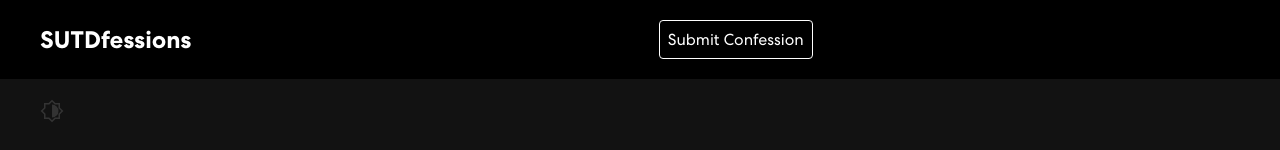
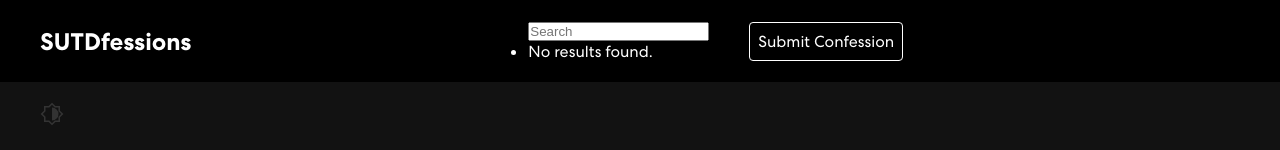
Before and after one commit to gangeshk14/sutdfess, a React (Create React App) app: page /admin in a window 1280 px wide. Shown: the top 150 px of the page. Built offline with nearby package versions, Linux system fonts and the light colour scheme; no server answers; the database is empty.

Commit message:
Fix a bug

```diff
--- a/src/components/SearchBar.js
+++ b/src/components/SearchBar.js
@@ -20,7 +20,16 @@
   // Filter the data and store it in a filteredData array
   const filteredData = props.data?.filter(item => item.title.includes(searchQuery));
 
-  if (!filteredData) return null;
+  if (!filteredData) {
+    return (
+      <div>
+        <input type="text" placeholder="Search" value={searchQuery} onChange={handleInputChange} />
+        <ul>
+          <li>No results found.</li>
+        </ul>
+      </div>
+    );
+  }
 
   // Return the UI for the SearchBar
   return (
```
